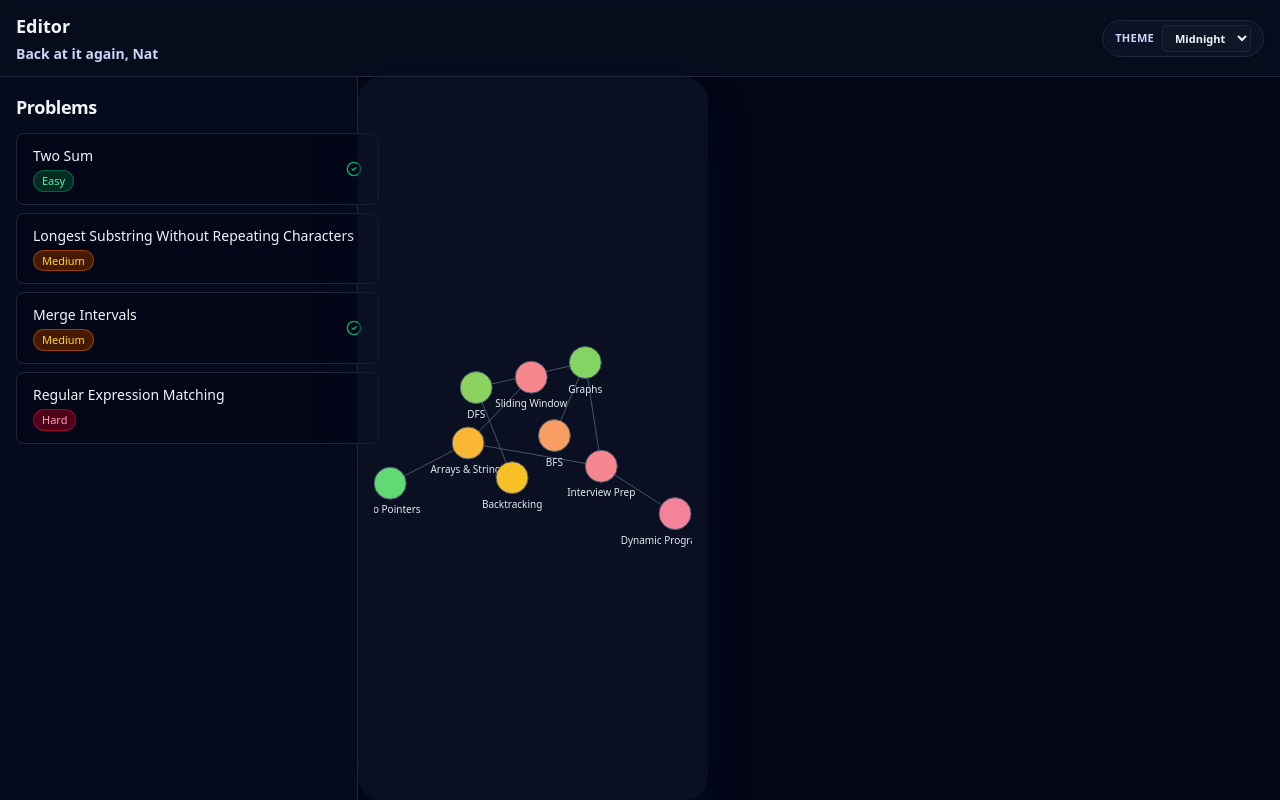
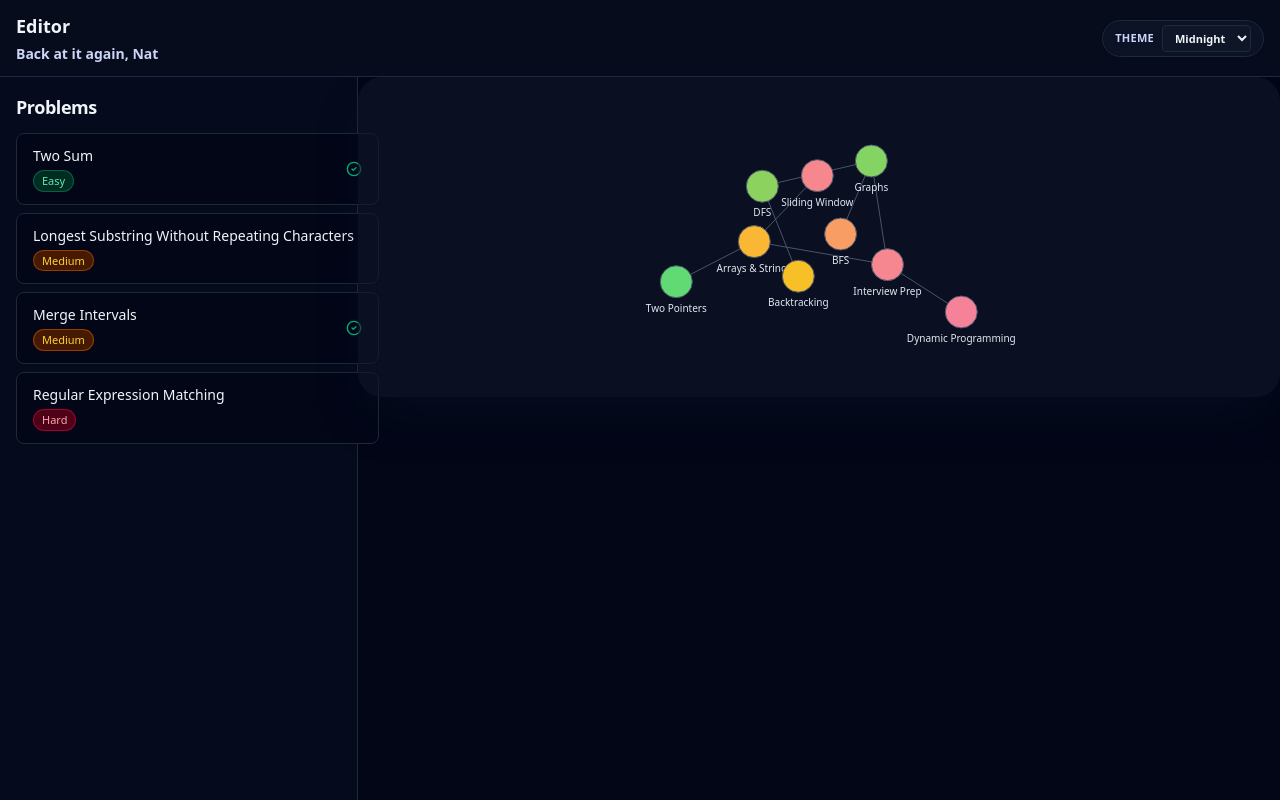
Before and after one commit to nat-leo/online-code-editor, a Next.js app in the folder code-editor/: page / in a window 1280 px wide. Built offline with nearby package versions, Linux system fonts and the light colour scheme.

Commit message:
fix aspect drift on the force graph

```diff
--- a/code-editor/components/ForceGraph.tsx
+++ b/code-editor/components/ForceGraph.tsx
@@ -53,11 +53,16 @@ export function ForceGraph() {
 
   const { ref, width, height } = useElementSize<HTMLDivElement>();
 
-  const { nodes, links } = useForceLayout(initialNodes, initialLinks, width, height)
+  const { nodes, links } = useForceLayout(
+    initialNodes,
+    initialLinks,
+    width || 0,
+    height || 0
+  );
 
   return (
-    <div ref={ref} className="flex items-center justify-center rounded-3xl bg-card/60 p-4 shadow-2xl shadow-card/40">
-      <svg className="h-full w-full"
+    <div ref={ref} className="h-80 w-full flex items-center justify-center rounded-3xl bg-card/60 p-4 shadow-2xl shadow-card/40">
+      <svg className="w-full h-full"
           viewBox={`0 0 ${width} ${height}`}
           preserveAspectRatio="xMidYMid meet">
 
```
